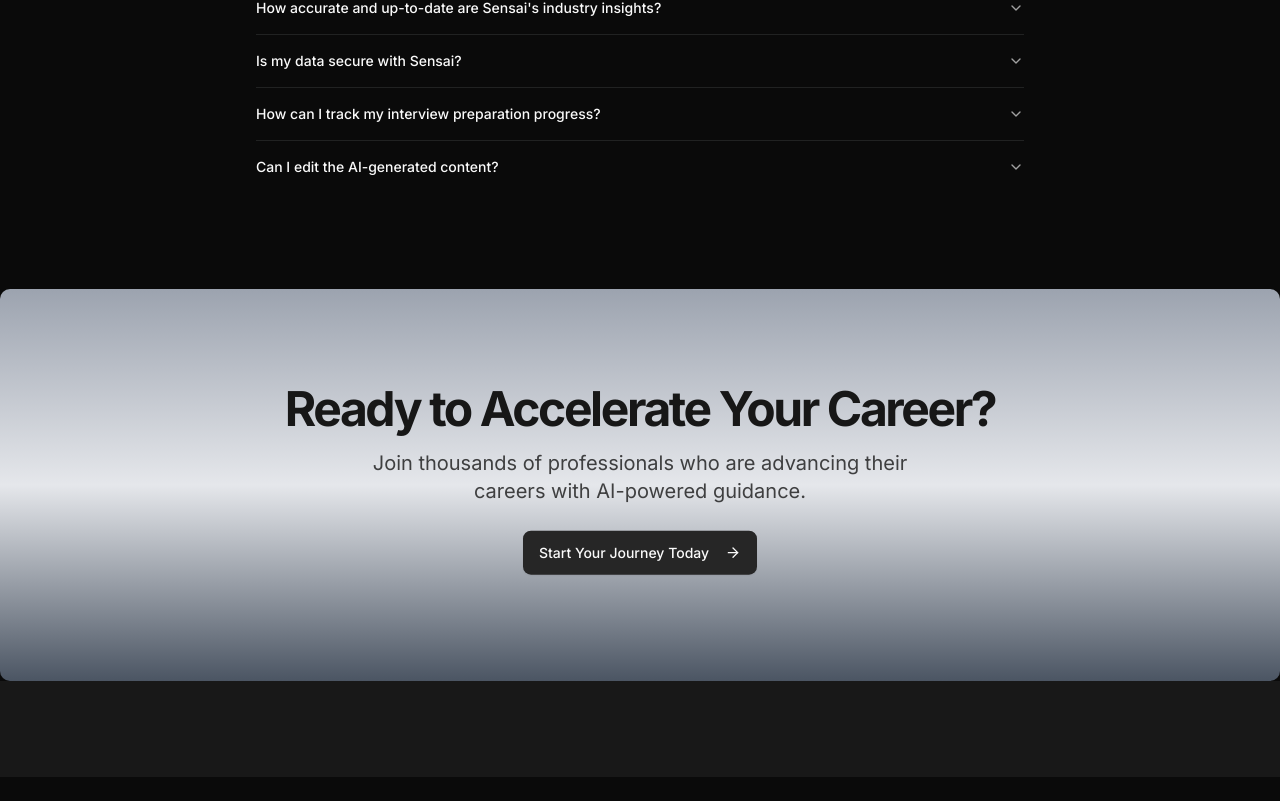
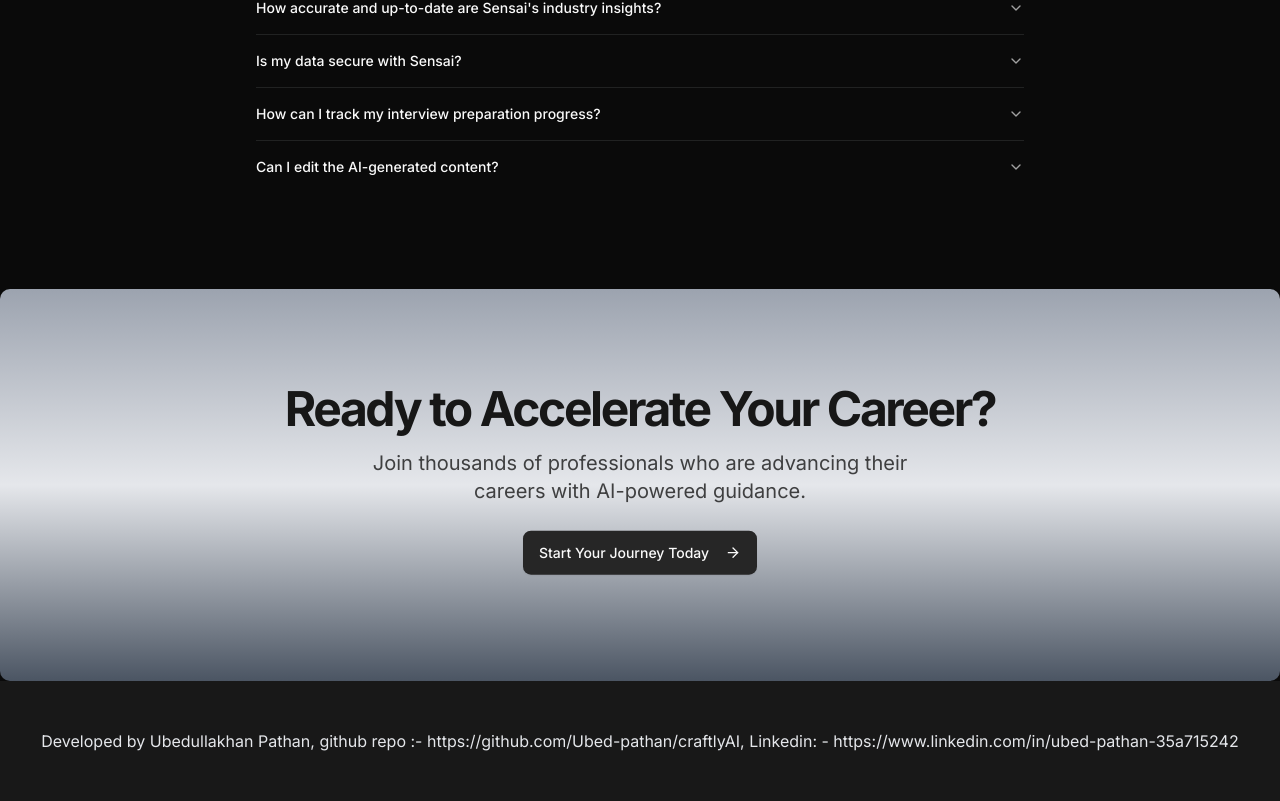
Before and after one commit to Ubed-pathan/craftly-ai-ts, a Next.js app: page / in a window 1280 px wide. Shown: the part 3699-4500 px from the top of the page. Before the commit the page ends 4476 px from the top, so only its background shows below. Built offline with nearby package versions, Linux system fonts and the light colour scheme; no server answers.

Commit message:
footer added

```diff
--- a/app/layout.js
+++ b/app/layout.js
@@ -35,6 +35,7 @@ export default async function RootLayout({ children }) {
             <Toaster />
             <footer className="bg-muted/50 py-12">
               <div className="container mx-auto px-4 text-center text-gray-200">
+                <p>Developed by Ubedullakhan Pathan, github repo :- https://github.com/Ubed-pathan/craftlyAI, Linkedin: - https://www.linkedin.com/in/ubed-pathan-35a715242</p>
               </div>
             </footer>
           </ThemeProvider>
```
